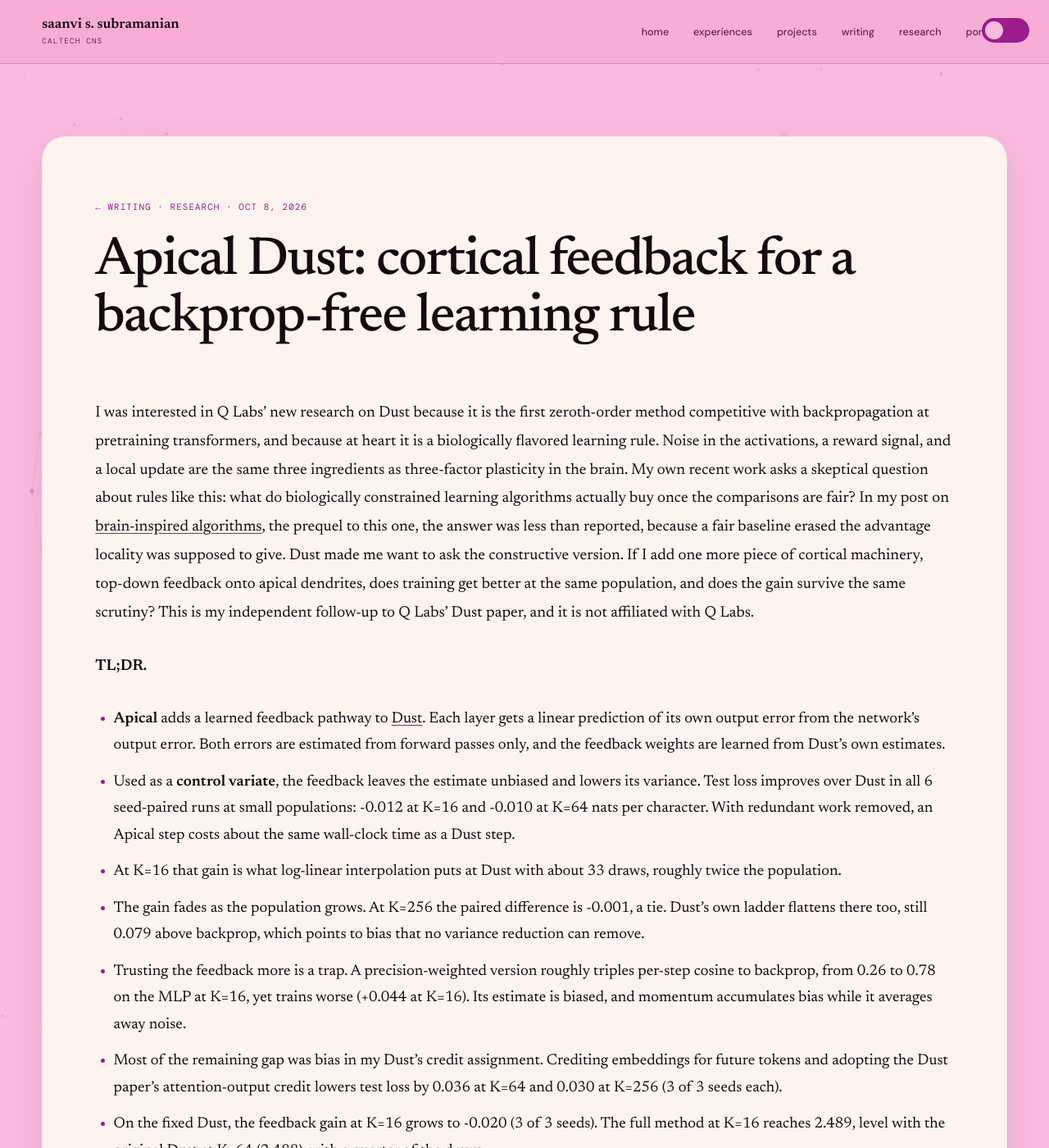
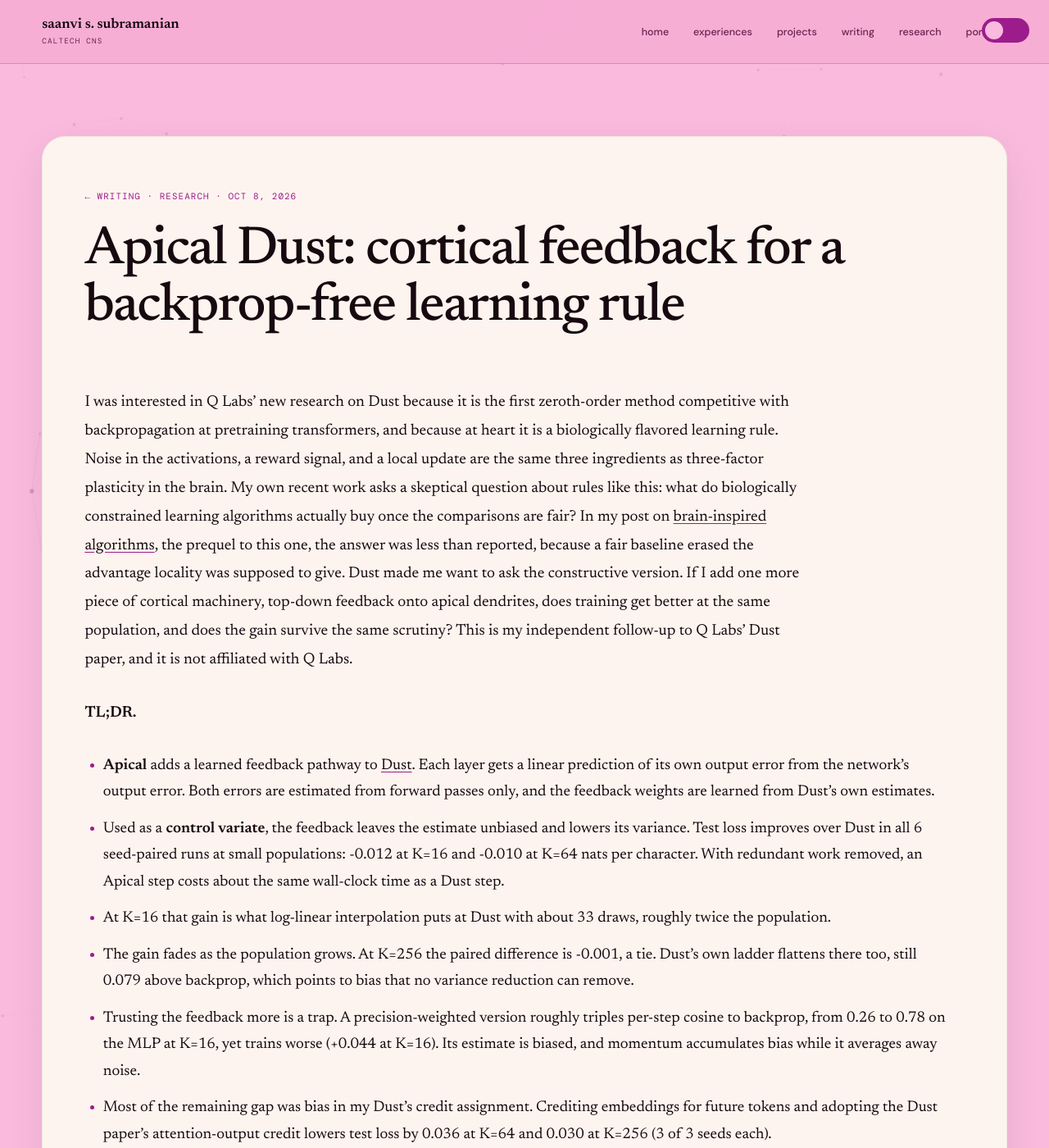
Before and after one commit to saanviiyer/saanviiyer.github.io, a Jekyll site: the page built from _posts/2026-10-08-apical-dust.md, in a window 1280 px wide and 1400 px high. Shown: the whole window at 82% size. Built offline with Jekyll 4.4.1, drawn with Linux system fonts in a browser that asks for light colours; some web fonts are replaced.

Commit message:
Widen research articles to a full-width layout with a readable left-aligned text column and full-width figure breakout

```diff
--- a/assets/css/style.css
+++ b/assets/css/style.css
@@ -556,14 +556,14 @@
 .post-card:hover h3 { color: var(--accent); }
 .post-list-archive .post-card h3 { font-size: 1.18rem; }
 
-/* Research post, centered reading column (Goodfire-style) */
+/* Research post: wide article, readable left-aligned text column, full-width figures */
 .research-post {
-  max-width: 1240px;
+  max-width: 1360px;
   margin: 0 auto;
   background: var(--read-card);
   border: 1px solid var(--read-card-edge);
   border-radius: 28px;
-  padding: clamp(30px, 6vw, 88px) clamp(24px, 5vw, 100px);
+  padding: clamp(30px, 5vw, 76px) clamp(26px, 4vw, 60px);
   box-shadow: 0 16px 46px rgba(23, 9, 15, 0.08);
 }
 .rp-head { margin-bottom: 64px; }
@@ -592,7 +592,11 @@
 /* figures authored as an image paragraph followed by a bold caption paragraph */
 .rp-body p:has(> img) { text-align: center; margin: 48px 0 12px; }
 .rp-body p:has(> img) > img { width: 100%; border-radius: 8px; }
-.rp-body p:has(> img) + p { font-family: var(--mono); font-size: 0.78rem; line-height: 1.65; color: var(--muted); margin: 0 0 44px; }
+.rp-body p:has(> img) + p { font-family: var(--mono); font-size: 0.78rem; line-height: 1.65; color: var(--muted); margin: 0 0 44px; max-width: 86ch; }
+/* Wide article layout: text keeps a readable measure, figures and code break out wider */
+.rp-body > p, .rp-body > ul, .rp-body > ol, .rp-body > blockquote,
+.rp-body > h2, .rp-body > h3 { max-width: 82ch; margin-right: auto; }
+.rp-body > p:has(> img), .rp-body > figure, .rp-body > pre, .rp-body > table { max-width: none; }
 
 .post-back { margin-top: 56px; }
 .post-back a { color: var(--accent); font-family: var(--mono); font-size: 0.7rem; text-decoration: none; text-transform: uppercase; letter-spacing: 0.06em; }
```
